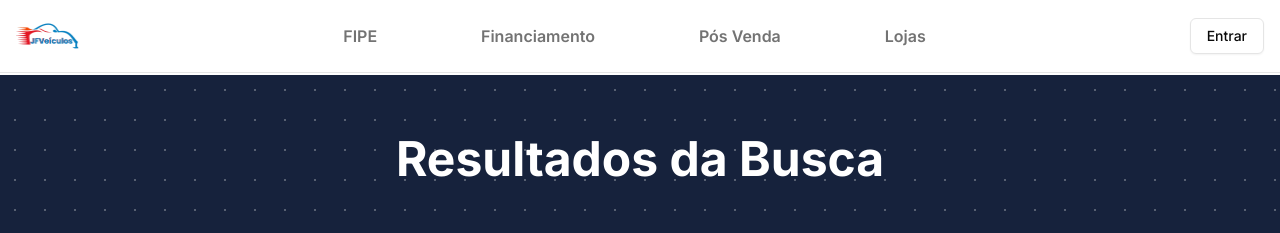
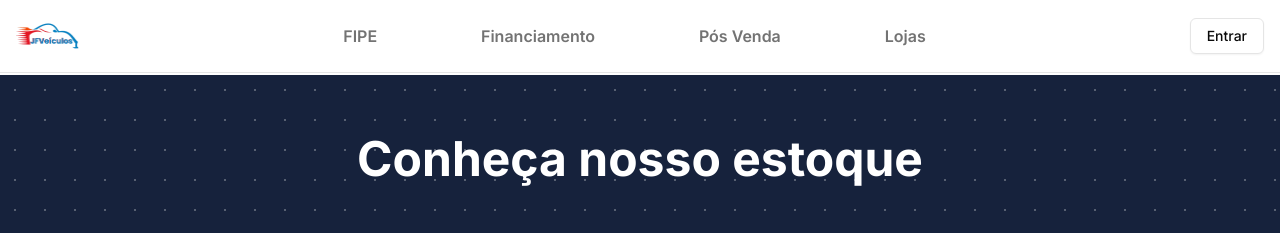
Before and after one commit to lnalmeida/car_showcase, a Next.js app: page /vehicles in a window 1280 px wide. Shown: the top 233 px of the page. Built offline with nearby package versions, Linux system fonts and the light colour scheme; no server answers; the database is empty; what @arcjet/next would draw is missing.

Commit message:
feat(public): make search results title dynamic based on url parameters

```diff
--- a/src/app/(main)/vehicles/page.jsx
+++ b/src/app/(main)/vehicles/page.jsx
@@ -7,25 +7,26 @@ import CarList, { VehiclesList } from "./_components/VehiclesList"; // O Client
 
 export default async function CarsPage({ searchParams }) {
   // 1. Parseia os parâmetros de busca da URL
-  const { search, brand, category, type, color } = await searchParams;
+  const params = await searchParams;
+  const { search, brand, category, type, color, fromImage, ...restParams } = params;
 
   // 2. Prepara o objeto de filtro para a Server Action
-  // Não incluímos aqui o `sortBy` ou `order` se não vierem da HomeSearch
   const filters = {
-    search: search || "", // Garante que é uma string, mesmo se undefined
+    search: search || "",
     brand: brand || "",
     category: category || "",
     type: type || "",
   };
 
+  const hasFilters = Boolean(search || brand || category || type || color || fromImage || Object.keys(restParams).length > 0);
+
   // 3. Renderiza o Client Component, passando os filtros como props
-  // O CarList será responsável por usar TanStack Query para a busca
   return (
     <>
       <section className="relative py-4 md:py-7 dotted-background">
         <div className="px-12 py-8">
           <h1 className="text-5xl text-white font-bold text-center mb-2">
-            Resultados da Busca
+            {hasFilters ? "Resultados da Busca" : "Conheça nosso estoque"}
           </h1>
         </div>
       </section>
```
